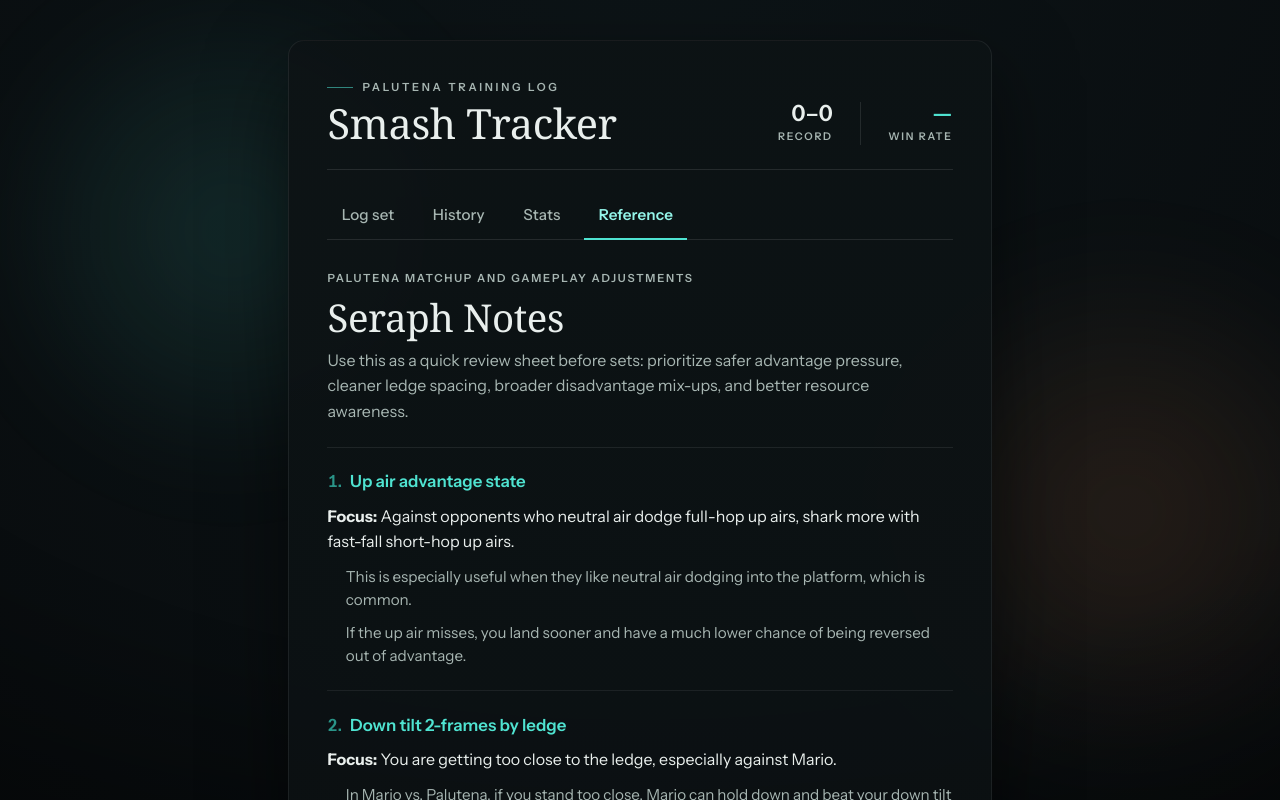
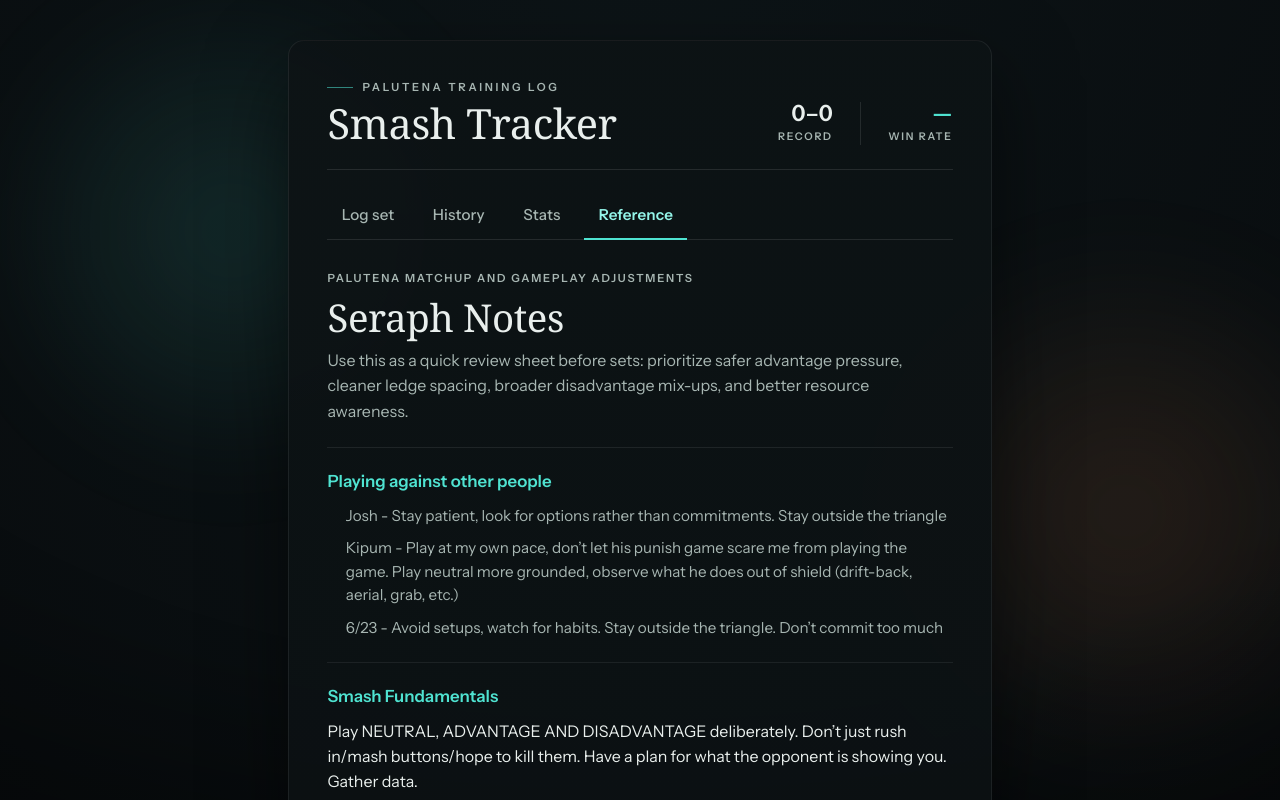
Before and after one commit to dotxdaemon/smash, a React (Vite) app: page / in a window 1280 px wide. Both pictures are taken after a click on the tab "Reference". Shown: the top 800 px of the page. Built offline with nearby package versions, Linux system fonts and the light colour scheme; a web font is replaced by a local one.

Commit message:
Add latest Smash notes to reference

```diff
--- a/src/components/ReferenceView.tsx
+++ b/src/components/ReferenceView.tsx
@@ -4,6 +4,8 @@
   SERAPH_NOTES,
   SERAPH_NOTES_SUBTITLE,
   SERAPH_NOTES_SUMMARY,
+  SMASH_FUNDAMENTALS_REMINDER,
+  SMASH_PEOPLE_NOTES,
 } from '../data/seraphNotes'
 
 export function ReferenceView() {
@@ -16,6 +18,29 @@
         </h2>
         <p className="reference-summary">{SERAPH_NOTES_SUMMARY}</p>
       </header>
+
+      <div className="reference-list">
+        <section className="reference-note" aria-labelledby="people-notes-title">
+          <h3 id="people-notes-title" className="reference-note-title">
+            Playing against other people
+          </h3>
+          <ul className="reference-points">
+            {SMASH_PEOPLE_NOTES.map((note) => (
+              <li key={note}>{note}</li>
+            ))}
+          </ul>
+        </section>
+
+        <section
+          className="reference-note"
+          aria-labelledby="smash-fundamentals-title"
+        >
+          <h3 id="smash-fundamentals-title" className="reference-note-title">
+            Smash Fundamentals
+          </h3>
+          <p className="reference-focus">{SMASH_FUNDAMENTALS_REMINDER}</p>
+        </section>
+      </div>
 
       <ol className="reference-list">
         {SERAPH_NOTES.map((note, index) => (
--- a/src/data/seraphNotes.ts
+++ b/src/data/seraphNotes.ts
@@ -13,6 +13,15 @@
 
 export const SERAPH_NOTES_SUMMARY =
   'Use this as a quick review sheet before sets: prioritize safer advantage pressure, cleaner ledge spacing, broader disadvantage mix-ups, and better resource awareness.'
+
+export const SMASH_PEOPLE_NOTES: ReadonlyArray<string> = [
+  'Josh - Stay patient, look for options rather than commitments. Stay outside the triangle',
+  'Kipum - Play at my own pace, don’t let his punish game scare me from playing the game. Play neutral more grounded, observe what he does out of shield (drift-back, aerial, grab, etc.)',
+  '6/23 - Avoid setups, watch for habits. Stay outside the triangle. Don’t commit too much',
+]
+
+export const SMASH_FUNDAMENTALS_REMINDER =
+  'Play NEUTRAL, ADVANTAGE AND DISADVANTAGE deliberately. Don’t just rush in/mash buttons/hope to kill them. Have a plan for what the opponent is showing you. Gather data.'
 
 export const SERAPH_NOTES: ReadonlyArray<SeraphNote> = [
   {
```
Also changed, not shown: 2 other files (tests, documents, lock files or other folders).
